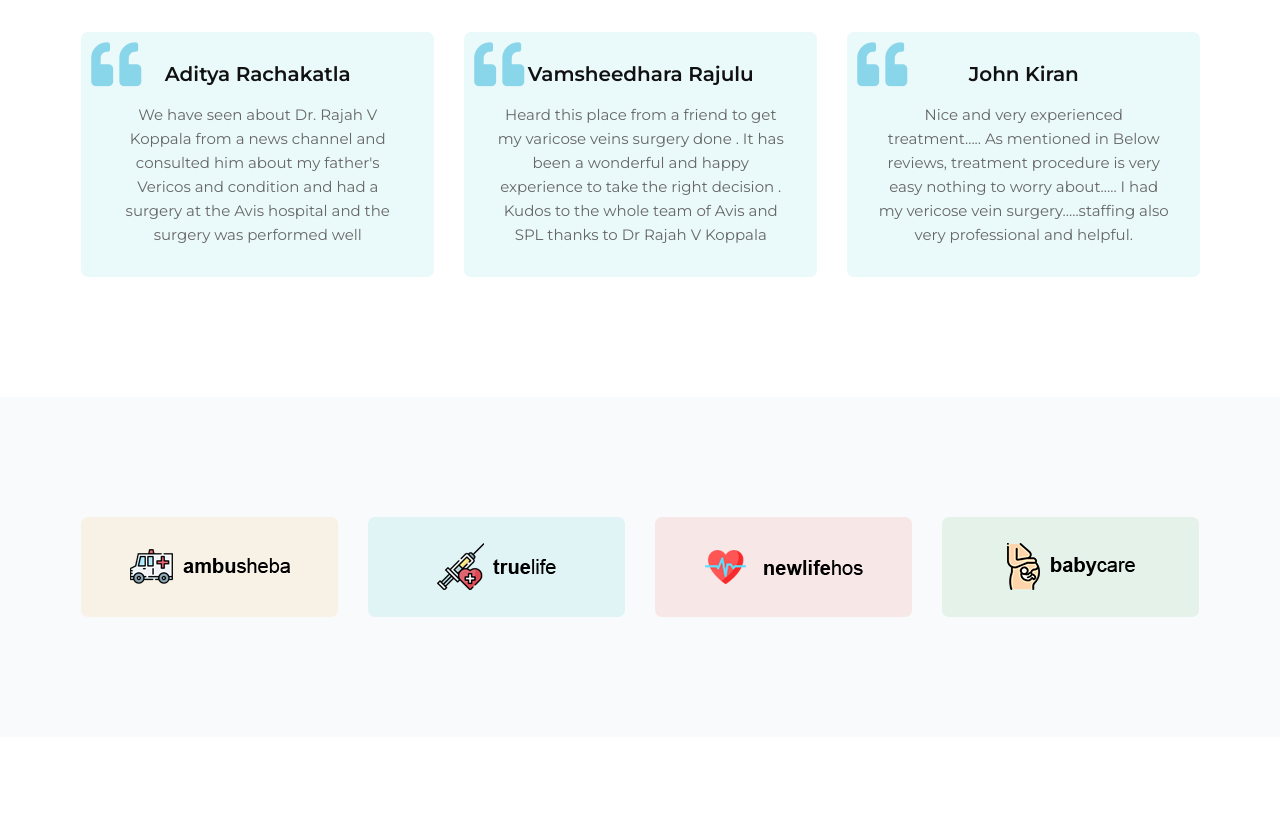
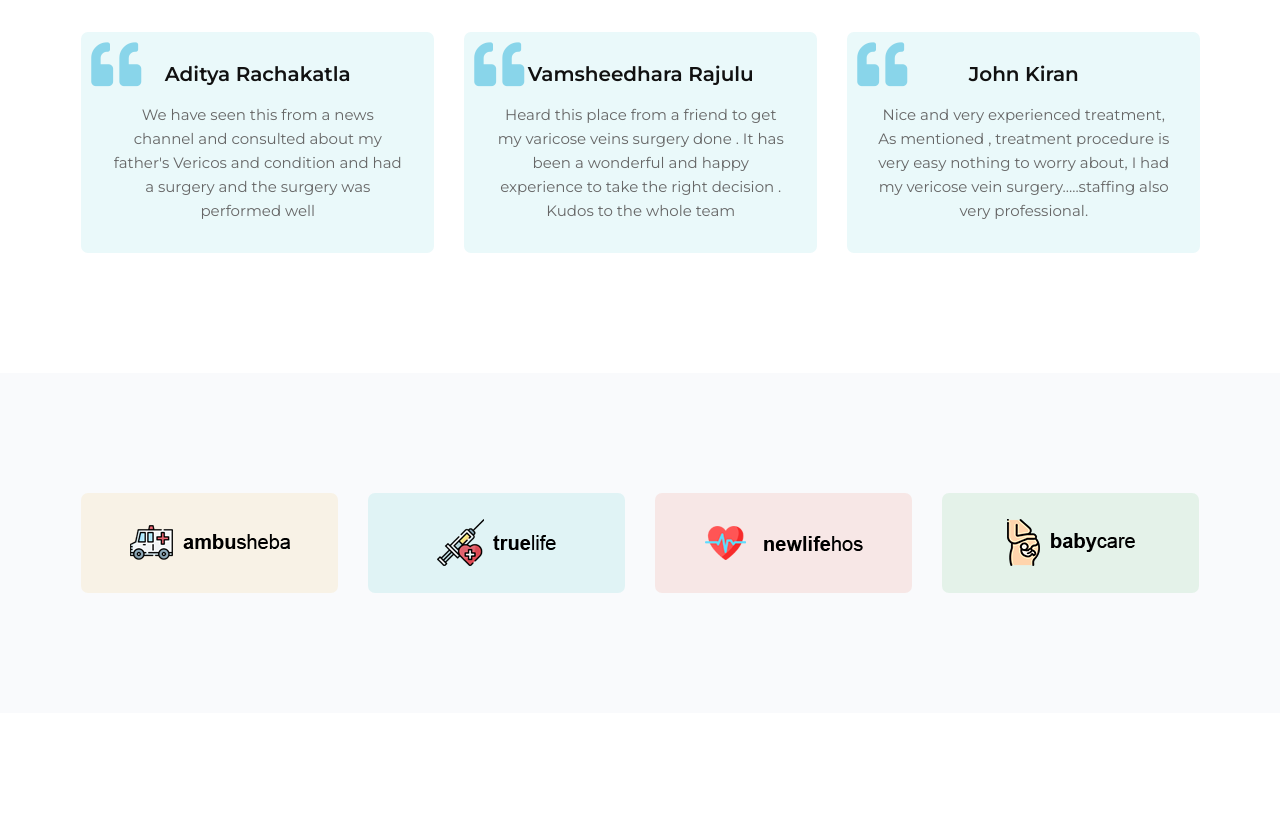
Before and after one commit to rakeshsanjju/manavascularcenter, a plain HTML site: page index.html in a window 1280 px wide. Shown: the part 3559-4389 px from the top of the page. Drawn offline with Linux system fonts and the light colour scheme.

Commit message:
Code Update

```diff
--- a/index.html
+++ b/index.html
@@ -307,8 +307,8 @@
 
                     </div>
                   </div>
-                  <div class="st-testimonial-text">We have seen about Dr. Rajah V Koppala from a news channel and
-                    consulted him about my father's Vericos and condition and had a surgery at the Avis hospital and the
+                  <div class="st-testimonial-text">We have seen this from a news channel and
+                    consulted  about my father's Vericos and condition and had a surgery  and the
                     surgery was performed well </div>
                   <div class="st-quote"><i class="fas fa-quote-left"></i></div>
                 </div>
@@ -324,7 +324,7 @@
                   </div>
                   <div class="st-testimonial-text">Heard this place from a friend to get my varicose veins surgery done
                     . It has been a wonderful and happy experience to take the right decision . Kudos to the whole team
-                    of Avis and SPL thanks to Dr Rajah V Koppala</div>
+                    </div>
                   <div class="st-quote"><i class="fas fa-quote-left"></i></div>
                 </div>
               </div><!-- .slick-slide-in -->
@@ -337,9 +337,9 @@
 
                     </div>
                   </div>
-                  <div class="st-testimonial-text">Nice and very experienced treatment….. As mentioned in Below reviews,
-                    treatment procedure is very easy nothing to worry about….. I had my vericose vein surgery…..staffing
-                    also very professional and helpful.</div>
+                  <div class="st-testimonial-text">Nice and very experienced treatment, As mentioned ,
+                    treatment procedure is very easy nothing to worry about, I had my vericose vein surgery…..staffing
+                    also very professional.</div>
                   <div class="st-quote"><i class="fas fa-quote-left"></i></div>
                 </div>
               </div><!-- .slick-slide-in -->
```
